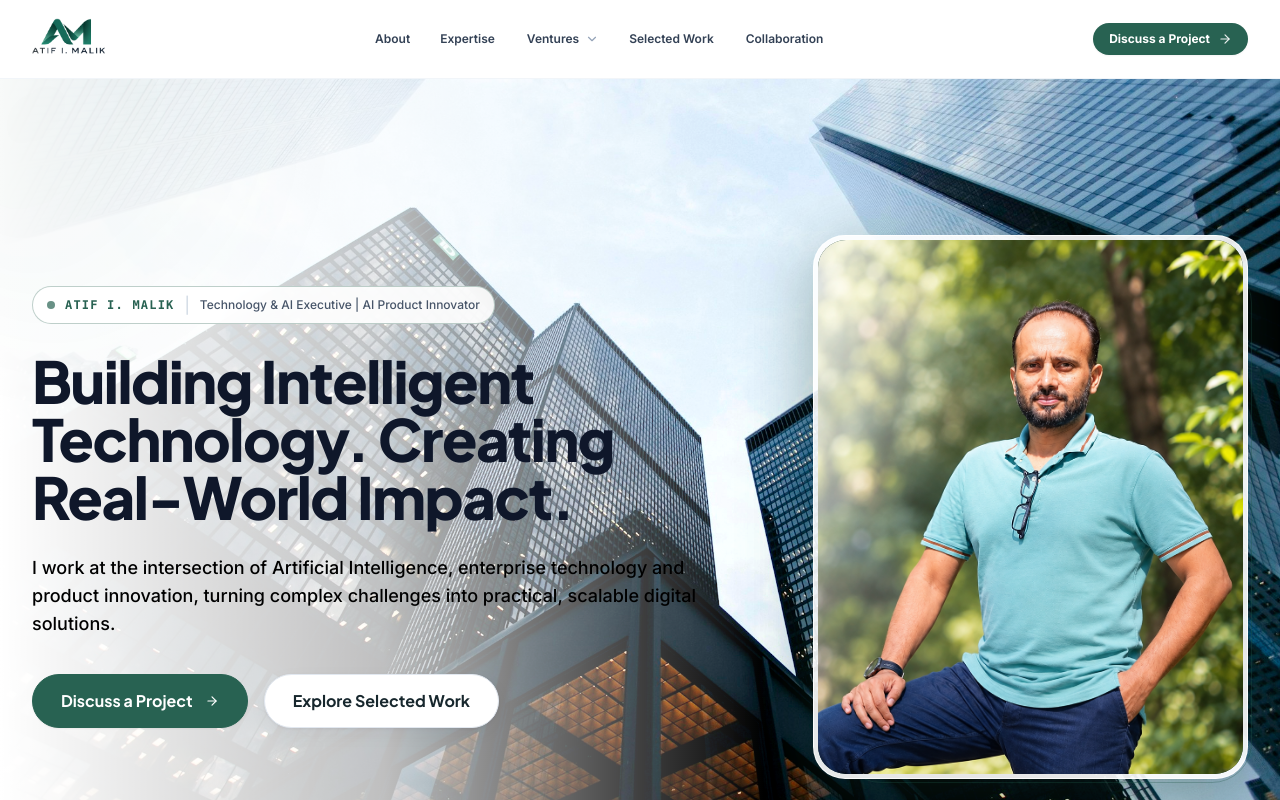
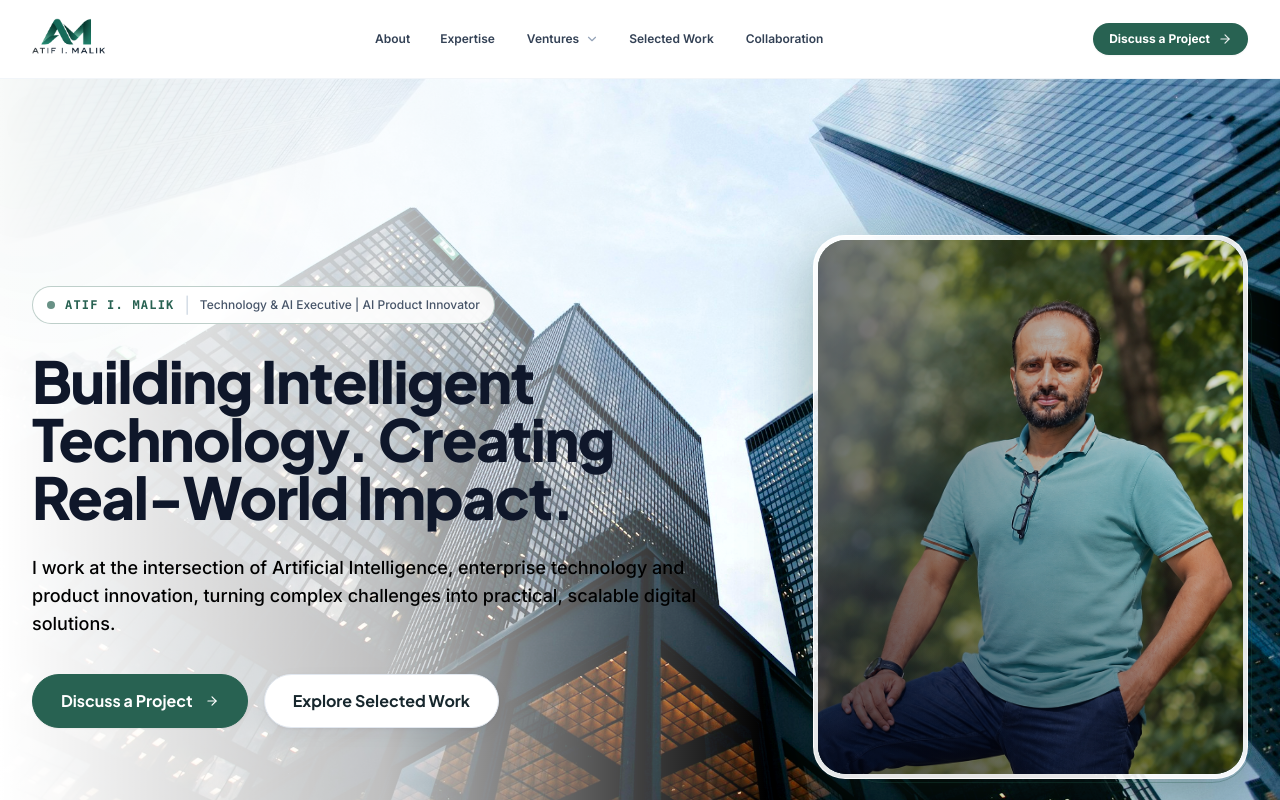
Before and after one commit to mnoumanrasheed/portfolio-atif-malik, a React (Vite) app: page / in a window 1280 px wide. Shown: the top 800 px of the page. Built offline with nearby package versions, Linux system fonts and the light colour scheme; a web font is replaced by a local one.

Commit message:
feat(home): add soft directional opacity overlay over CEO photo background to tone down outdoor greenery and enhance executive contrast

```diff
--- a/src/pages/Home.tsx
+++ b/src/pages/Home.tsx
@@ -103,7 +103,10 @@ export const Home: React.FC = () => {
                   alt=""
                   className="h-full w-full object-cover object-right"
                 />
-                <div className="absolute inset-0 bg-gradient-to-tr from-[#0c2f28]/12 via-transparent to-white/10" />
+                {/* Photo Background Opacity Overlay: Softens the outdoor trees so the portrait stands out with executive contrast */}
+                <div className="absolute inset-0 bg-gradient-to-r from-slate-950/50 via-slate-950/20 to-transparent pointer-events-none" />
+                <div className="absolute inset-0 bg-gradient-to-t from-slate-950/35 via-transparent to-transparent pointer-events-none" />
+                <div className="absolute inset-0 bg-[#0c2f28]/15 mix-blend-multiply pointer-events-none" />
               </div>
             </div>
           </div>
```
